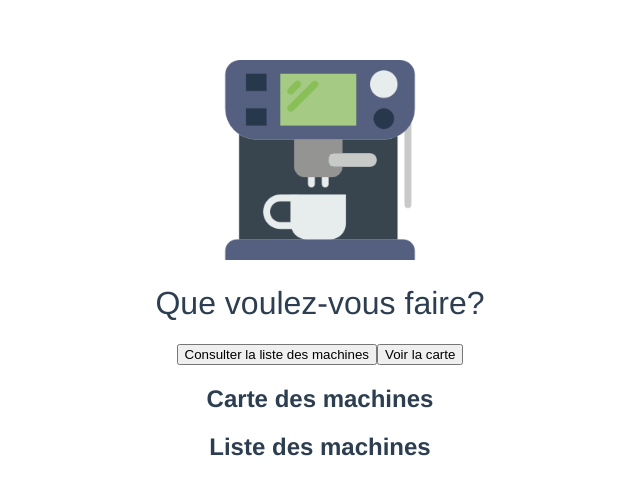
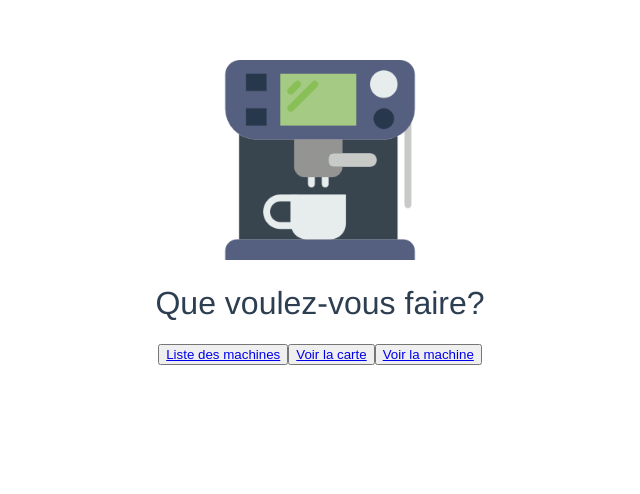
Before and after one commit to NicolasMazzoleni/Vue-cli-project-2, a Vue app in the folder vue-cli-project-2/: page / in a window 1280 px wide. Shown: the top 494 px of the page, without its empty margins (320-960 px from the left). Built offline with nearby package versions, Linux system fonts and the light colour scheme.

Commit message:
ajout rooting

```diff
--- a/vue-cli-project-2/package.json
+++ b/vue-cli-project-2/package.json
@@ -11,7 +11,8 @@
   },
   "dependencies": {
     "bootstrap-vue": "^2.0.0-rc.1",
-    "vue": "^2.0.1"
+    "vue": "^2.0.1",
+    "vue-router": "^3.0.1"
   },
   "devDependencies": {
     "babel-core": "^6.0.0",
--- a/vue-cli-project-2/src/App.vue
+++ b/vue-cli-project-2/src/App.vue
@@ -3,13 +3,11 @@
         <img src="assets/logo.png">
         <h1>{{ msg }}</h1>
         <ul>
-            <button type="button" class="btn btn-primary">Consulter la liste des machines</button>
-            <button type="button" class="btn btn-primary">Voir la carte</button>
+            <button type="button" class="btn btn-primary"><router-link to="/machinelist" >Liste des machines</router-link></button>
+            <button type="button" class="btn btn-primary"><router-link to="/machinemap" >Voir la carte</router-link></button>
+            <button type="button" class="btn btn-primary"><router-link to="/machine" >Voir la machine</router-link></button>
         </ul>
-
-        <machine-map></machine-map>
-        <machine-list></machine-list>
-
+        <router-view></router-view>
     </div>
 
 </template>
--- /dev/null
+++ b/vue-cli-project-2/src/Machine.vue
@@ -0,0 +1,25 @@
+<template>
+    <div>
+        <h1>Machine: {{ name }}</h1>
+        <h3>Status: {{ status }}</h3>
+        <h5>Last time ckecked: {{ checkedAt }}</h5>
+
+    </div>
+</template>
+
+<script>
+    export default {
+        data () {
+            return {
+                name: 'What else ?',
+                status: false,
+                checkedAt: new Date(),
+            }
+        },
+
+    }
+</script>
+
+<style scoped>
+
+</style>
--- a/vue-cli-project-2/src/MachineList.vue
+++ b/vue-cli-project-2/src/MachineList.vue
@@ -1,5 +1,6 @@
 <template>
     <h2>{{ message }}</h2>
+
 </template>
 
 <script>
--- a/vue-cli-project-2/src/main.js
+++ b/vue-cli-project-2/src/main.js
@@ -1,15 +1,23 @@
 import Vue from 'vue'
+import VueRouter from 'vue-router'
 import App from './App.vue'
 import MachineList from './MachineList.vue'
 import MachineMap from './MachineMap.vue'
 import BootstrapVue from 'bootstrap-vue'
-
+import Routes from './routes.js'
 Vue.component('machine-map', MachineMap);
 Vue.component('machine-list', MachineList);
 Vue.use(BootstrapVue);
+Vue.use(VueRouter);
 
+
+const router = new VueRouter({
+routes: Routes,
+    mode:'history'
+});
 
 new Vue({
   el: '#app',
-  render: h => h(App)
+    render: h => h(App),
+    router: router
 })
--- /dev/null
+++ b/vue-cli-project-2/src/routes.js
@@ -0,0 +1,10 @@
+import MachineList from './MachineList.vue'
+import MachineMap from './MachineMap.vue'
+import Machine from './Machine.vue'
+
+
+export default[
+    {path: '/machinelist', component:MachineList},
+    {path: '/machinemap', component:MachineMap},
+    {path: '/machine', component:Machine}
+]
```
Also changed, not shown: 1 other file (tests, documents, lock files or other folders).
